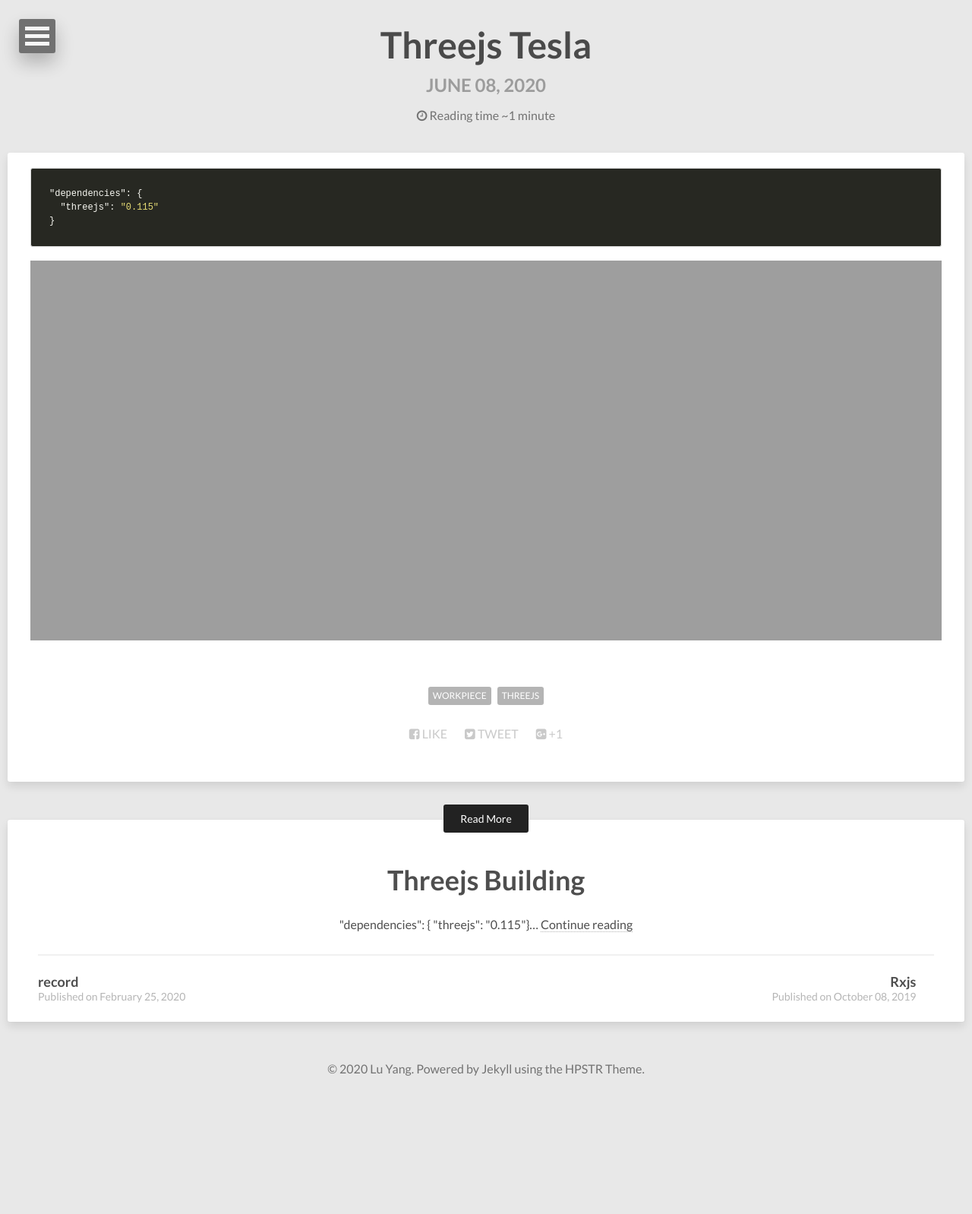
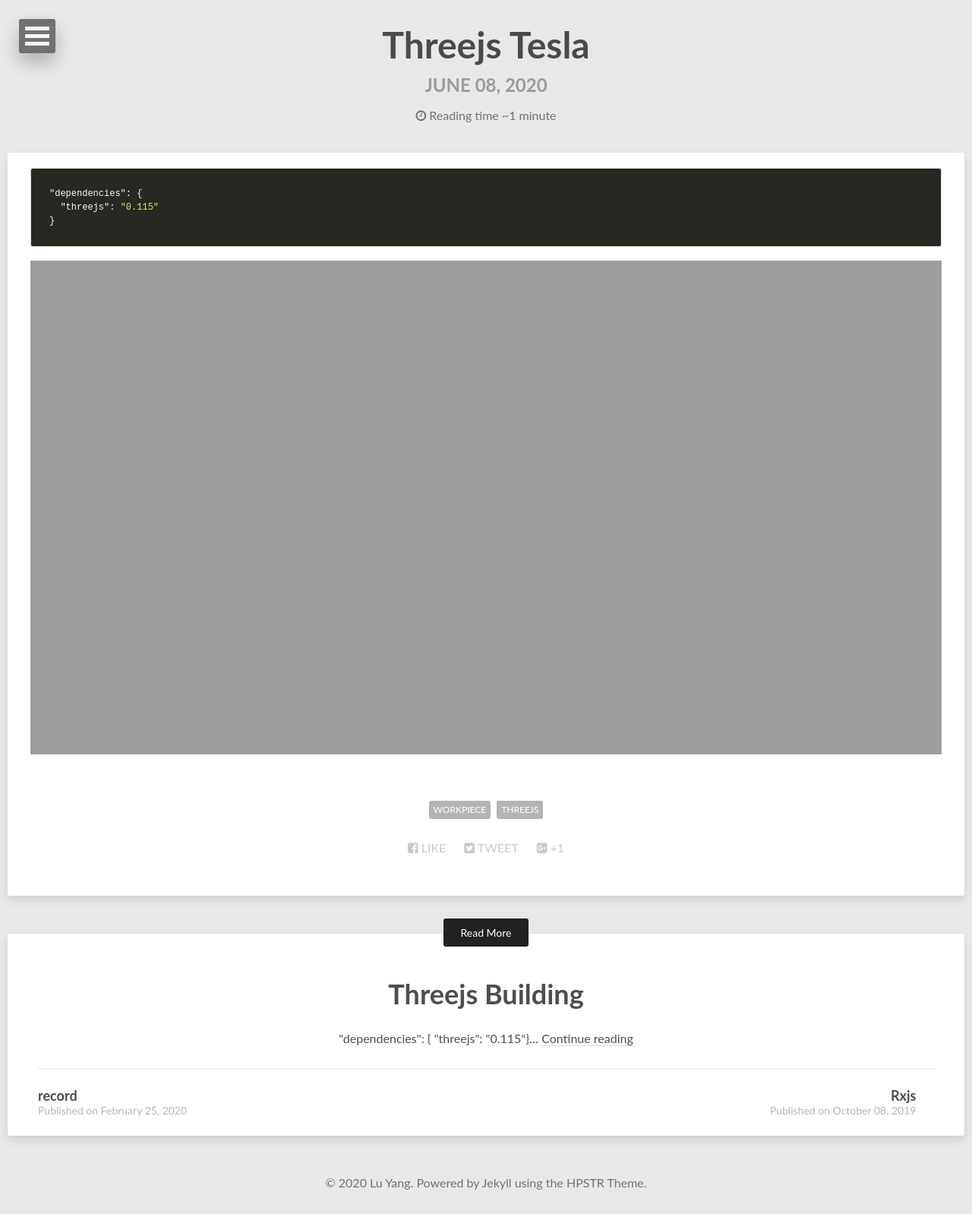
Before and after one commit to luyang1026/posts, a Jekyll site: the page built from _posts/2020-06-08-threejs-tesla.md, in a window 1280 px wide. Shown: the whole page at 76% size. Built offline with Jekyll 4.4.1, drawn with Linux system fonts in a browser that asks for light colours; before the commit the page ends 1448 px from its top, so only the background shows below that.

Commit message:
remove google-font

````diff
--- a/_includes/head.html
+++ b/_includes/head.html
@@ -35,7 +35,7 @@
 <!-- For all browsers -->
 <link rel="stylesheet" href="{{ site.url }}/assets/css/main.css">
 <!-- Webfonts -->
-<link href="https://fonts.googleapis.com/css?family=Lato:300,400,700,300italic,400italic" rel="stylesheet" type="text/css">
+<!-- <link href="https://fonts.googleapis.com/css?family=Lato:300,400,700,300italic,400italic" rel="stylesheet" type="text/css"> -->
 
 <meta http-equiv="cleartype" content="on">
 
--- a/_posts/2020-06-08-threejs-tesla.md
+++ b/_posts/2020-06-08-threejs-tesla.md
@@ -8,4 +8,4 @@
   "threejs": "0.115"
 }
 ```
-<iframe src="https://luyang1026.github.io/threejs-building/web3d/tesla.html" width="100%" height="500" frameborder="0" scrolling="no"></iframe>
+<iframe src="https://luyang1026.github.io/threejs-building/web3d/tesla.html" width="100%" height="650" frameborder="0" scrolling="no"></iframe>
````
